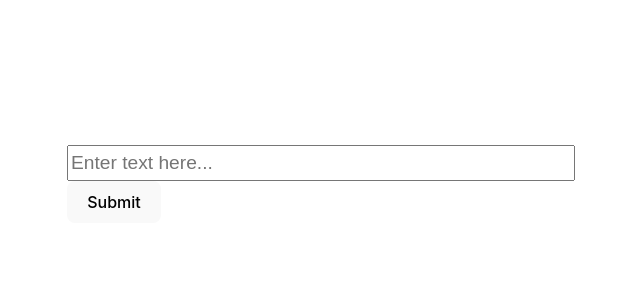
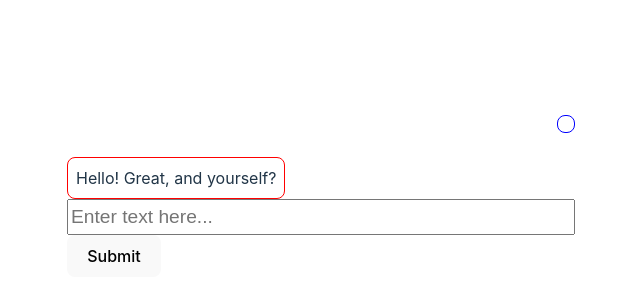
Before and after one commit to szetoai/BioGPT, a React (Vite) app in the folder bio-gpt/: page / in a window 1280 px wide. Shown: the part 216-516 px from the top of the page, without its empty margins (319-959 px from the left). Built offline with nearby package versions, Linux system fonts and the light colour scheme.

Commit message:
starting to add chat feature

```diff
--- a/bio-gpt/src/App.tsx
+++ b/bio-gpt/src/App.tsx
@@ -1,7 +1,16 @@
+import { useState } from "react";
 import PromptBox from "./components/PromptBox";
+import ChatLog from "./components/ChatLog";
 
 function App() {
-  return <PromptBox />;
+  const [prompt, setPrompt] = useState("");
+  console.log(prompt);
+  return (
+    <>
+      <ChatLog userText={prompt} />
+      <PromptBox setPrompt={(x) => setPrompt(x)} />
+    </>
+  );
 }
 
 export default App;
--- /dev/null
+++ b/bio-gpt/src/components/ChatLog.tsx
@@ -0,0 +1,16 @@
+interface ChatLogProps {
+  userText: string;
+}
+
+function ChatLog({ userText }: ChatLogProps) {
+  return (
+    <>
+      <div className="chat-container">
+        <div className="me">{userText}</div>
+        <div className="you">Hello! Great, and yourself?</div>
+      </div>
+    </>
+  );
+}
+
+export default ChatLog;
--- a/bio-gpt/src/components/PromptBox.tsx
+++ b/bio-gpt/src/components/PromptBox.tsx
@@ -1,14 +1,18 @@
 import { useState } from "react";
 
+interface PromptBoxProps {
+  setPrompt: (item: string) => void;
+}
+
 // the prompt box in which users can enter their text
-function PromptBox() {
-  // state variable that tracks the inputted text
-  const [prompt, setPrompt] = useState("");
+function PromptBox({ setPrompt }: PromptBoxProps) {
+  // current text state
+  const [curText, setCurText] = useState("");
   // submission handler
   function handleSubmit(e: React.FormEvent<HTMLFormElement>) {
     e.preventDefault();
-    console.log(prompt);
-    setPrompt("");
+    setPrompt(curText);
+    setCurText("");
   }
   return (
     <div>
@@ -16,14 +20,14 @@ function PromptBox() {
         <input
           name="promptText"
           placeholder="Enter text here..."
-          value={prompt}
-          onChange={(text) => setPrompt(text.target.value)}
+          value={curText}
+          onChange={(text) => setCurText(text.target.value)}
         />
       </form>
       <button
         onClick={() => {
-          console.log(prompt);
-          setPrompt("");
+          setPrompt(curText);
+          setCurText("");
         }}
       >
         Submit
--- a/bio-gpt/src/index.css
+++ b/bio-gpt/src/index.css
@@ -74,3 +74,25 @@ button:focus-visible {
     background-color: #f9f9f9;
   }
 }
+
+.chat-container {
+  display: flex;
+  flex-direction: column;
+  .me,
+  .you {
+      margin-top: 1.5rem;
+      padding: 0.5rem;
+      border-radius: 0.5rem;
+  }
+
+  .me {
+      margin-left: auto;
+      border: solid 1px blue;
+      max-width: 55%;
+  }
+  .you {
+      margin-right: auto;
+      border: solid 1px red;
+      max-width: 55%;
+  }
+}
```
Also changed, not shown: 2 other files (tests, documents, lock files or other folders).
